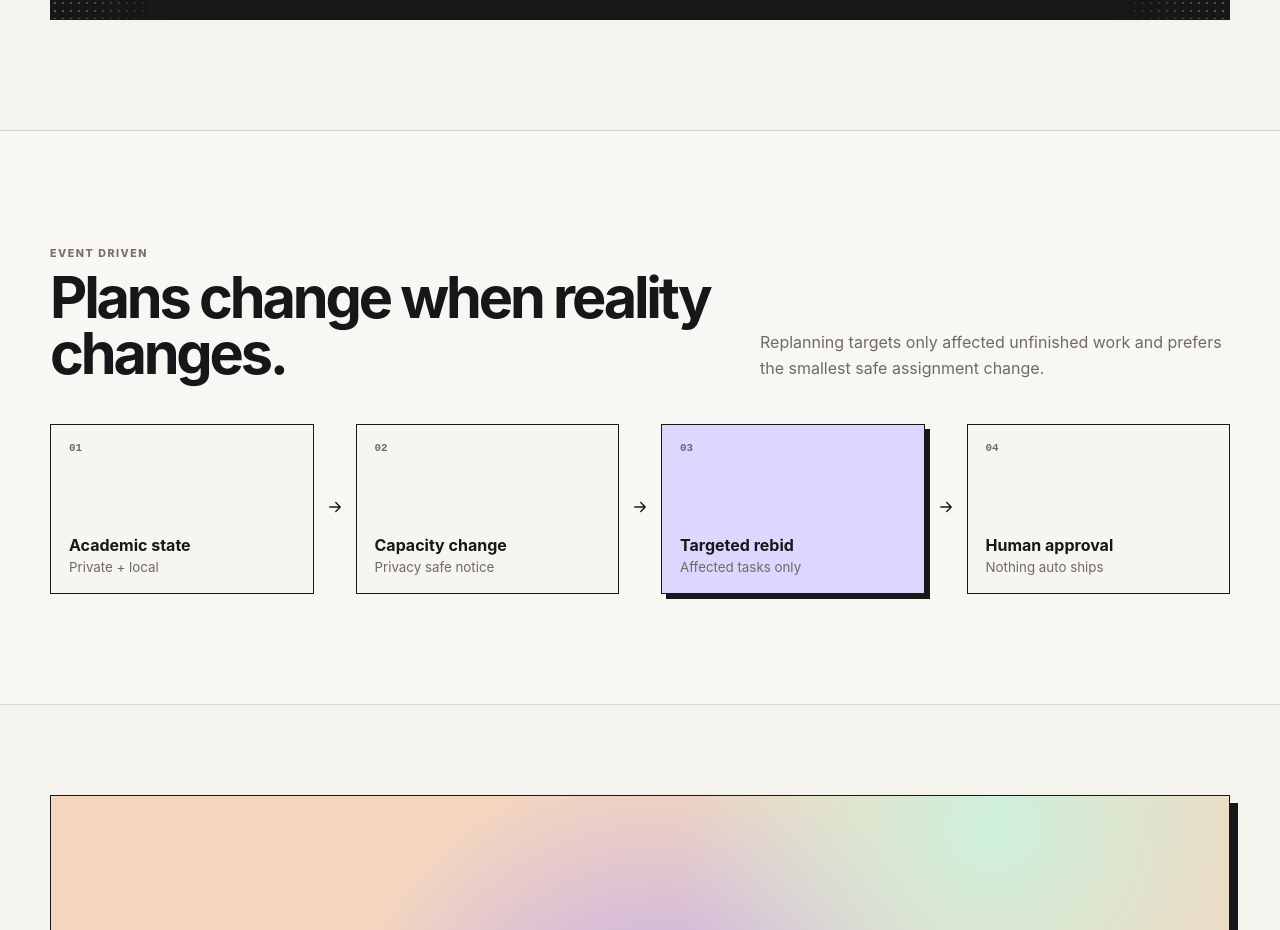
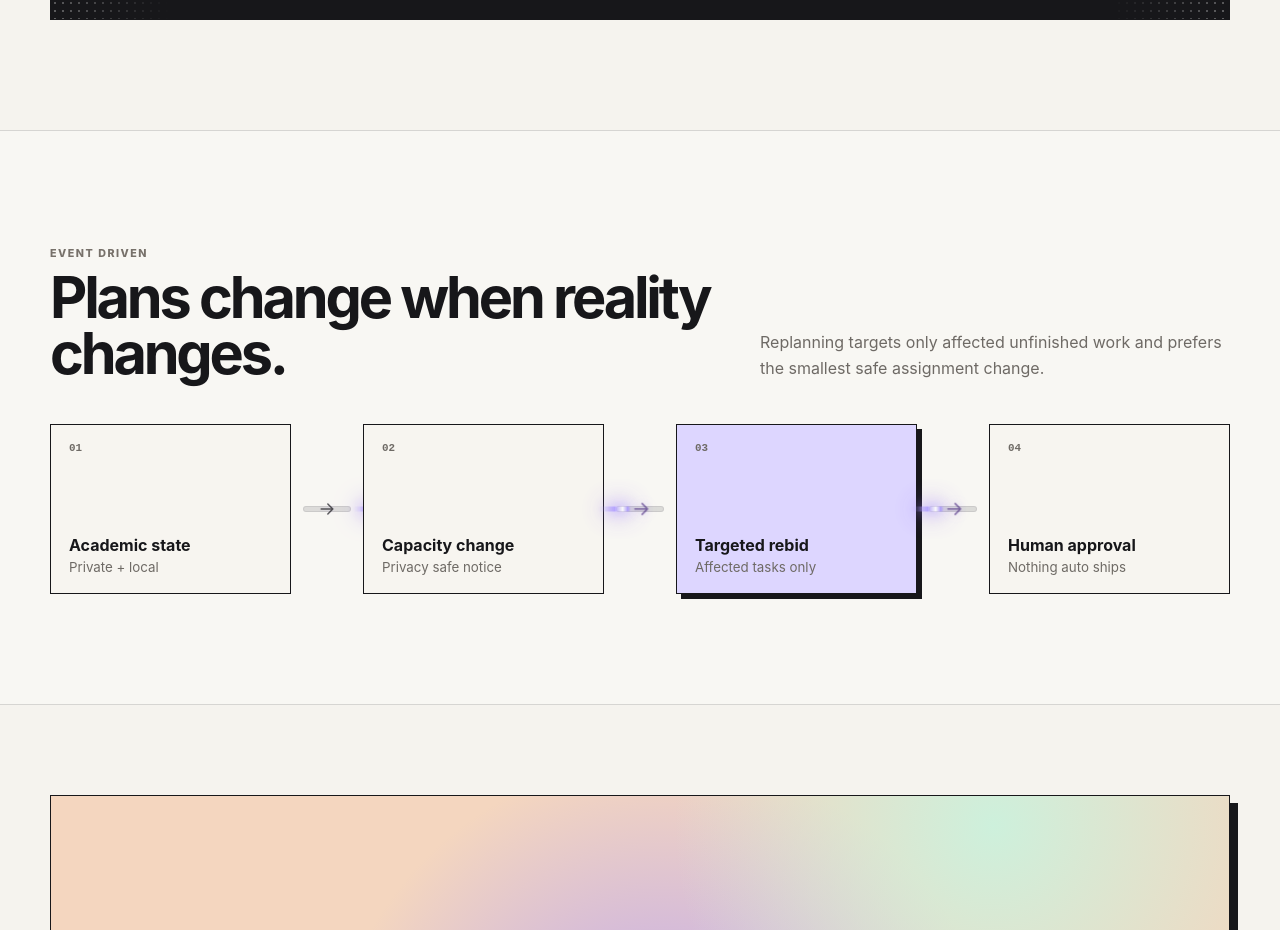
Before and after one commit to TejasGov/cohere, a website built with Vite: page apps/demo-portal/index.html in a window 1280 px wide. Shown: the part 2620-3550 px from the top of the page. Built offline with nearby package versions, Linux system fonts and the light colour scheme; no server answers; animation ran at ten frames a second.

Commit message:
feat(demo-portal): add pipe shimmer glow animation to architecture flow arrows

```diff
--- a/apps/demo-portal/src/styles.css
+++ b/apps/demo-portal/src/styles.css
@@ -212,14 +212,91 @@ svg { width: 1.05em; height: 1.05em; fill: none; stroke: currentColor; stroke-wi
 .privacy-terminal .muted { color: #78737f; }
 .privacy-terminal em { color: #b8f2d5; font-style: normal; }
 
-.architecture { border-block: 1px solid rgba(23,23,26,.15); background: rgba(255,255,255,.31); }
-.flow { display: grid; grid-template-columns: 1fr auto 1fr auto 1fr auto 1fr; align-items: center; gap: 12px; }
-.flow-node { min-height: 170px; border: 1.5px solid var(--ink); background: #f7f5f0; padding: 18px; display: flex; flex-direction: column; justify-content: flex-end; }
+.architecture { border-block: 1px solid rgba(23,23,26,.15); background: rgba(255,255,255,.31); position: relative; overflow: hidden; }
+.flow { display: grid; grid-template-columns: 1fr auto 1fr auto 1fr auto 1fr; align-items: center; gap: 12px; position: relative; }
+.flow-node { min-height: 170px; border: 1.5px solid var(--ink); background: #f7f5f0; padding: 18px; display: flex; flex-direction: column; justify-content: flex-end; position: relative; transition: transform .22s ease, box-shadow .22s ease, border-color .22s ease; }
+.flow-node:hover { transform: translateY(-3px); box-shadow: 4px 4px 0 var(--ink); }
 .flow-node.active { background: var(--purple-soft); box-shadow: 5px 5px 0 var(--ink); }
 .flow-node > span { margin-bottom: auto; font: 700 .68rem/1 monospace; color: var(--muted); }
 .flow-node strong { margin-bottom: 4px; }
 .flow-node small { color: var(--muted); }
-.flow-arrow svg { width: 18px; height: 18px; }
+
+/* Pipe Shimmer Arrows */
+.flow-arrow {
+  position: relative;
+  display: flex;
+  align-items: center;
+  justify-content: center;
+  width: 48px;
+  height: 28px;
+}
+.flow-arrow::before {
+  content: "";
+  position: absolute;
+  left: 0;
+  right: 0;
+  top: 50%;
+  height: 4px;
+  transform: translateY(-50%);
+  background: rgba(23, 23, 26, 0.12);
+  border-radius: 99px;
+  border: 1px solid rgba(23, 23, 26, 0.08);
+}
+.flow-arrow::after {
+  content: "";
+  position: absolute;
+  top: 50%;
+  left: -40%;
+  width: 70%;
+  height: 5px;
+  transform: translateY(-50%);
+  background: linear-gradient(90deg, transparent 0%, rgba(169,149,255,.2) 20%, #a995ff 50%, #ffffff 75%, #a995ff 90%, transparent 100%);
+  border-radius: 99px;
+  opacity: 0;
+  filter: drop-shadow(0 0 6px #a995ff) drop-shadow(0 0 12px #8b5cf6);
+  animation: pipe-shimmer 2.4s cubic-bezier(0.4, 0, 0.2, 1) infinite;
+}
+.flow-arrow:nth-of-type(1)::after { animation-delay: 0s; }
+.flow-arrow:nth-of-type(2)::after { animation-delay: 0.8s; }
+.flow-arrow:nth-of-type(3)::after { animation-delay: 1.6s; }
+
+.flow-arrow svg {
+  position: relative;
+  z-index: 2;
+  width: 20px;
+  height: 20px;
+  color: var(--ink);
+  transition: transform .2s ease;
+  animation: arrow-glow 2.4s cubic-bezier(0.4, 0, 0.2, 1) infinite;
+}
+.flow-arrow:nth-of-type(1) svg { animation-delay: 0s; }
+.flow-arrow:nth-of-type(2) svg { animation-delay: 0.8s; }
+.flow-arrow:nth-of-type(3) svg { animation-delay: 1.6s; }
+
+@keyframes pipe-shimmer {
+  0% { left: -40%; opacity: 0; }
+  15% { opacity: 1; }
+  75% { opacity: 1; }
+  100% { left: 110%; opacity: 0; }
+}
+
+@keyframes arrow-glow {
+  0%, 100% {
+    color: rgba(23, 23, 26, 0.45);
+    filter: none;
+    transform: translateX(0) scale(1);
+  }
+  30% {
+    color: #6d28d9;
+    filter: drop-shadow(0 0 8px rgba(169, 149, 255, 1)) drop-shadow(0 0 16px rgba(139, 92, 246, 0.85));
+    transform: translateX(4px) scale(1.25);
+  }
+  60% {
+    color: var(--ink);
+    filter: drop-shadow(0 0 4px rgba(169, 149, 255, 0.4));
+    transform: translateX(0) scale(1);
+  }
+}
 
 .cta { padding-block: 90px; }
 .cta-inner { background:
```
